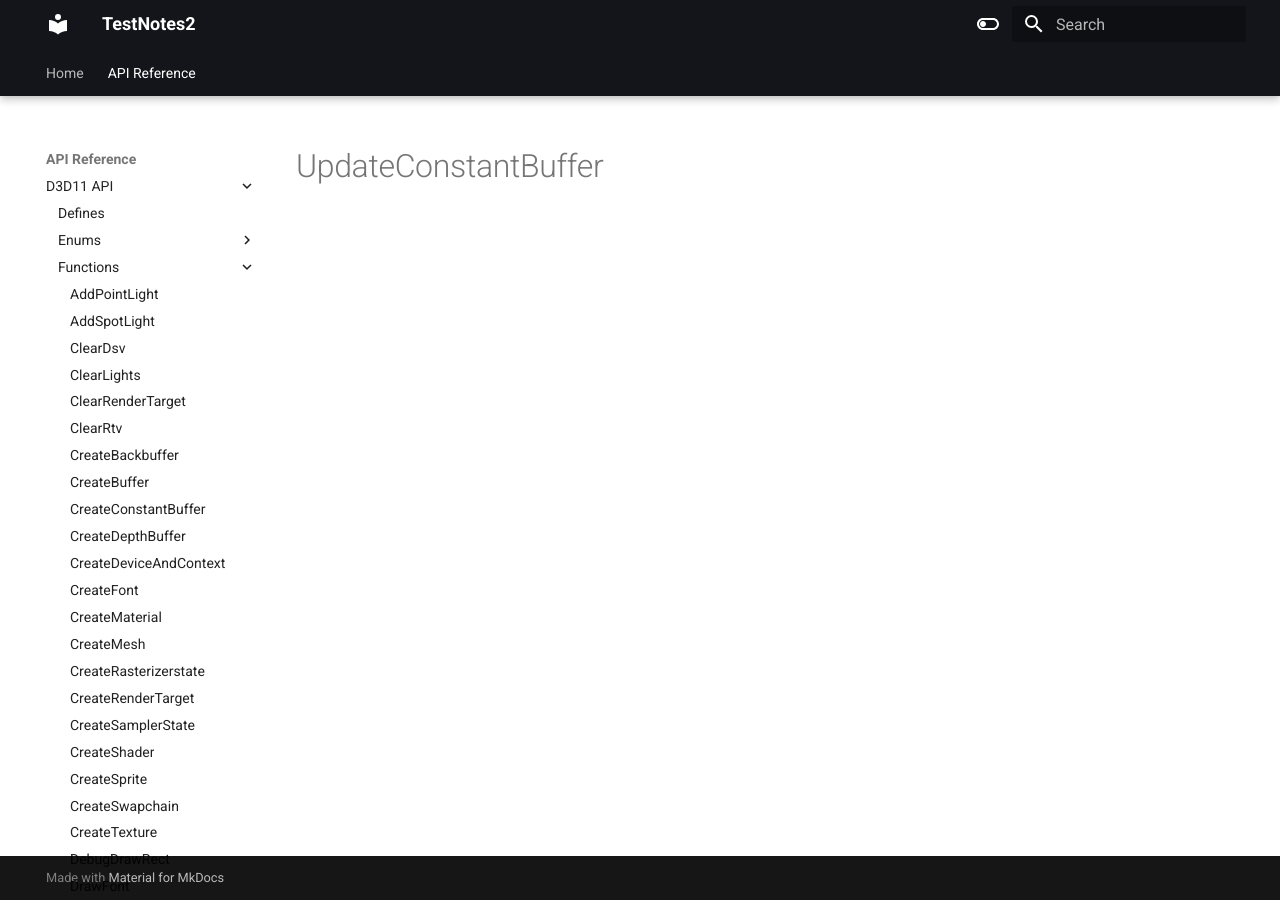
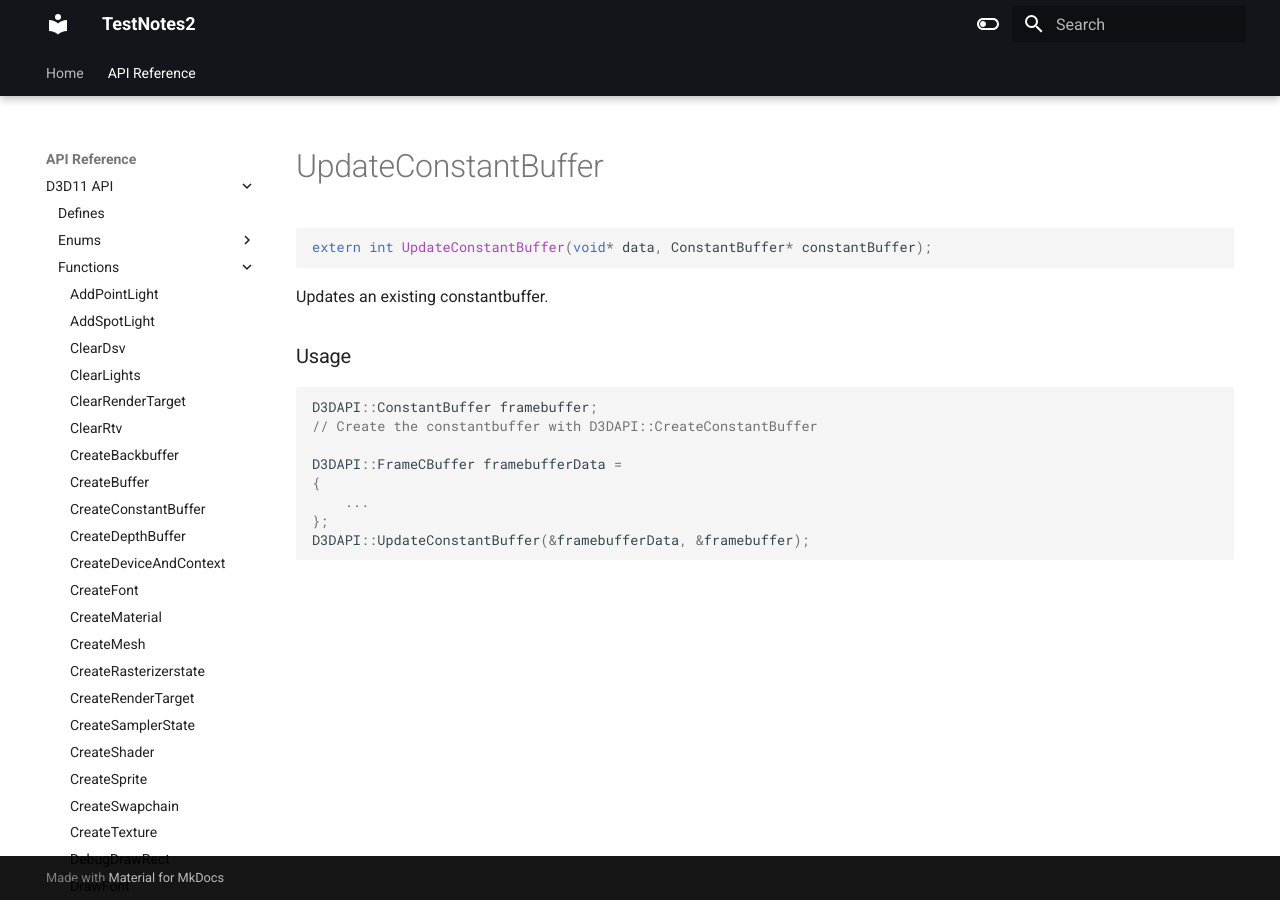
Before and after one commit to erichederstedt/TempEngineDocs, an MkDocs documentation site: the page built from docs/API Reference/D3D11 API/Functions/UpdateConstantBuffer.md, in a window 1280 px wide. Built offline with MkDocs 1.6.1 and Material for MkDocs 9.7.7, drawn with Linux system fonts in a browser that asks for light colours.

Commit message:
PUSH NOTE : UpdateConstantBuffer.md

````diff
--- a/docs/API Reference/D3D11 API/Functions/UpdateConstantBuffer.md
+++ b/docs/API Reference/D3D11 API/Functions/UpdateConstantBuffer.md
@@ -1 +1,20 @@
 # UpdateConstantBuffer
+
+```c++
+extern int UpdateConstantBuffer(void* data, ConstantBuffer* constantBuffer);
+```
+
+Updates an existing constantbuffer.
+
+
+### Usage
+```c++
+D3DAPI::ConstantBuffer framebuffer;
+// Create the constantbuffer with D3DAPI::CreateConstantBuffer
+
+D3DAPI::FrameCBuffer framebufferData =
+{
+	...
+};
+D3DAPI::UpdateConstantBuffer(&framebufferData, &framebuffer);
+```
````
